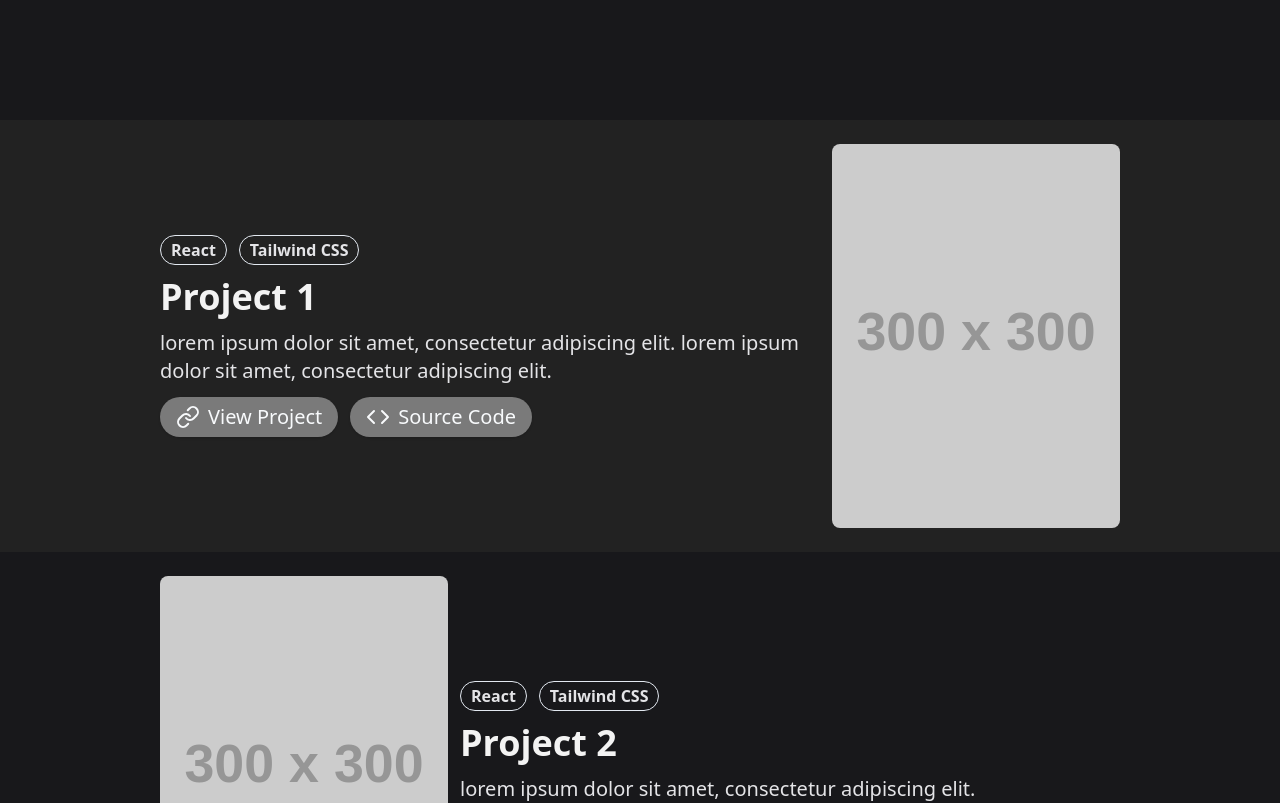
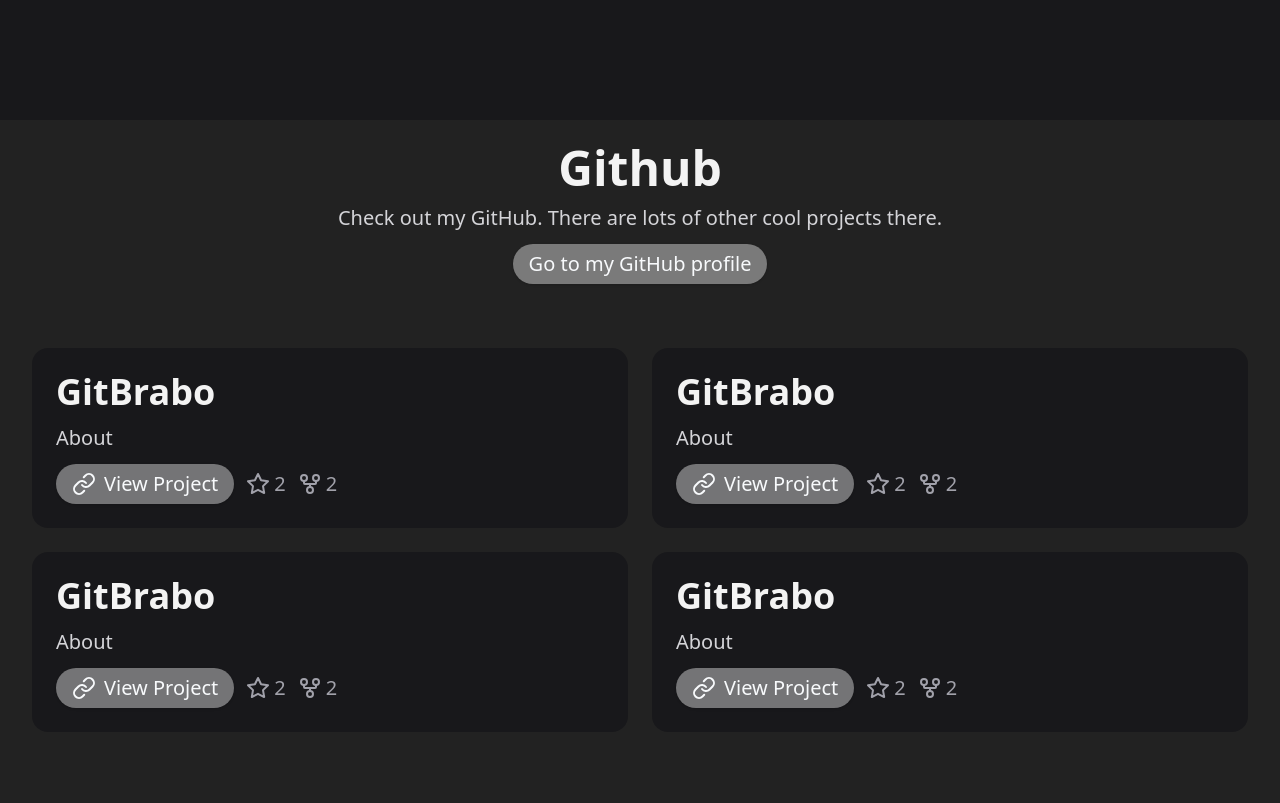
Before and after one commit to MatheusPalmieri/portfolio, a React (Vite) app: page / in a window 1280 px wide. Shown: the part 680-1483 px from the top of the page. After the commit the page ends 1436 px from the top, so only its background shows below. Built offline with nearby package versions, Linux system fonts and the light colour scheme.

Commit message:
feat: github

```diff
--- /dev/null
+++ b/src/components/Stack/index.tsx
@@ -0,0 +1,27 @@
+import { ComponentProps } from "react";
+import { twMerge } from "tailwind-merge";
+
+interface Props extends ComponentProps<"div"> {
+  children: JSX.Element | React.ReactNode;
+  row?: boolean;
+  className?: string;
+}
+
+export const Stack = ({
+  children,
+  row = false,
+  className,
+  ...props
+}: Props) => {
+  return (
+    <div
+      className={twMerge(
+        `flex gap-3 ${row ? "flex-row" : "flex-col"}`,
+        className
+      )}
+      {...props}
+    >
+      {children}
+    </div>
+  );
+};
--- a/src/pages/Home/index.tsx
+++ b/src/pages/Home/index.tsx
@@ -1,4 +1,5 @@
 import { Navbar } from "@/components/Navbar";
+import { Github } from "@/sections/GitHub";
 import { Header } from "@/sections/Home/Header";
 import { Projects } from "@/sections/Projects";
 
@@ -8,7 +9,8 @@
       <Navbar />
 
       <Header />
-      <Projects />
+      {/* <Projects /> */}
+      <Github />
     </>
   );
 };
--- /dev/null
+++ b/src/sections/GitHub/index.tsx
@@ -0,0 +1,65 @@
+import { Container } from "@/components/Container";
+import { Stack } from "@/components/Stack";
+import { Button } from "@/components/ui/button";
+import { GitFork, Link, Star } from "lucide-react";
+
+export const Github = () => {
+  return (
+    <div>
+      <Container className="py-6 gap-3">
+        <Stack className="items-center">
+          <h4 className="text-5xl font-bold">Github</h4>
+
+          <p className="text-xl text-zinc-300 font-medium">
+            Check out my GitHub. There are lots of other cool projects there.
+          </p>
+
+          <Button
+            className="w-fit h-10 bg-[rgba(255,255,255,0.4)] hover:bg-[rgba(255,255,255,0.6)] duration-300 rounded-full text-xl font-medium"
+            onClick={() => window.open("https://github.com/MatheusPalmieri")}
+          >
+            Go to my GitHub profile
+          </Button>
+        </Stack>
+
+        <div className="h-16" />
+
+        <div className="grid grid-cols-2 grid-rows-2 gap-6">
+          <Card />
+          <Card />
+          <Card />
+          <Card />
+        </div>
+      </Container>
+    </div>
+  );
+};
+
+const Card = () => (
+  <div className="bg-zinc-900 flex flex-col gap-3 rounded-2xl p-6">
+    <h5 className="text-4xl font-bold">GitBrabo</h5>
+    <p className="text-xl text-zinc-300 font-medium">About</p>
+
+    <div className="flex gap-3">
+      <Button
+        className="h-10 bg-[rgba(255,255,255,0.4)] hover:bg-[rgba(255,255,255,0.6)] duration-300 rounded-full text-xl font-medium"
+        onClick={() => window.open("https://github.com/MatheusPalmieri")}
+      >
+        <Link className="w-6 h-6 mr-2" />
+        View Project
+      </Button>
+
+      <div className="flex items-center gap-1 text-zinc-400">
+        <Star />
+
+        <p className="text-xl font-medium">2</p>
+      </div>
+
+      <div className="flex items-center gap-1 text-zinc-400">
+        <GitFork />
+
+        <p className="text-xl font-medium">2</p>
+      </div>
+    </div>
+  </div>
+);
--- a/src/sections/Projects/index.tsx
+++ b/src/sections/Projects/index.tsx
@@ -32,6 +32,17 @@
     name: "Project 3",
     description:
       "lorem ipsum dolor sit amet, consectetur adipiscing elit, consectetur adipiscing elit.",
+    links: {
+      github: "https://github.com",
+      demo: "https://demo.com",
+    },
+    technologies: ["React", "Tailwind CSS"],
+    image: "https://via.placeholder.com/300",
+  },
+  {
+    id: crypto.randomUUID(),
+    name: "Project 4",
+    description: "lorem ipsum dolor sit amet, consectetur adipiscing elit.",
     links: {
       github: "https://github.com",
       demo: "https://demo.com",
```
